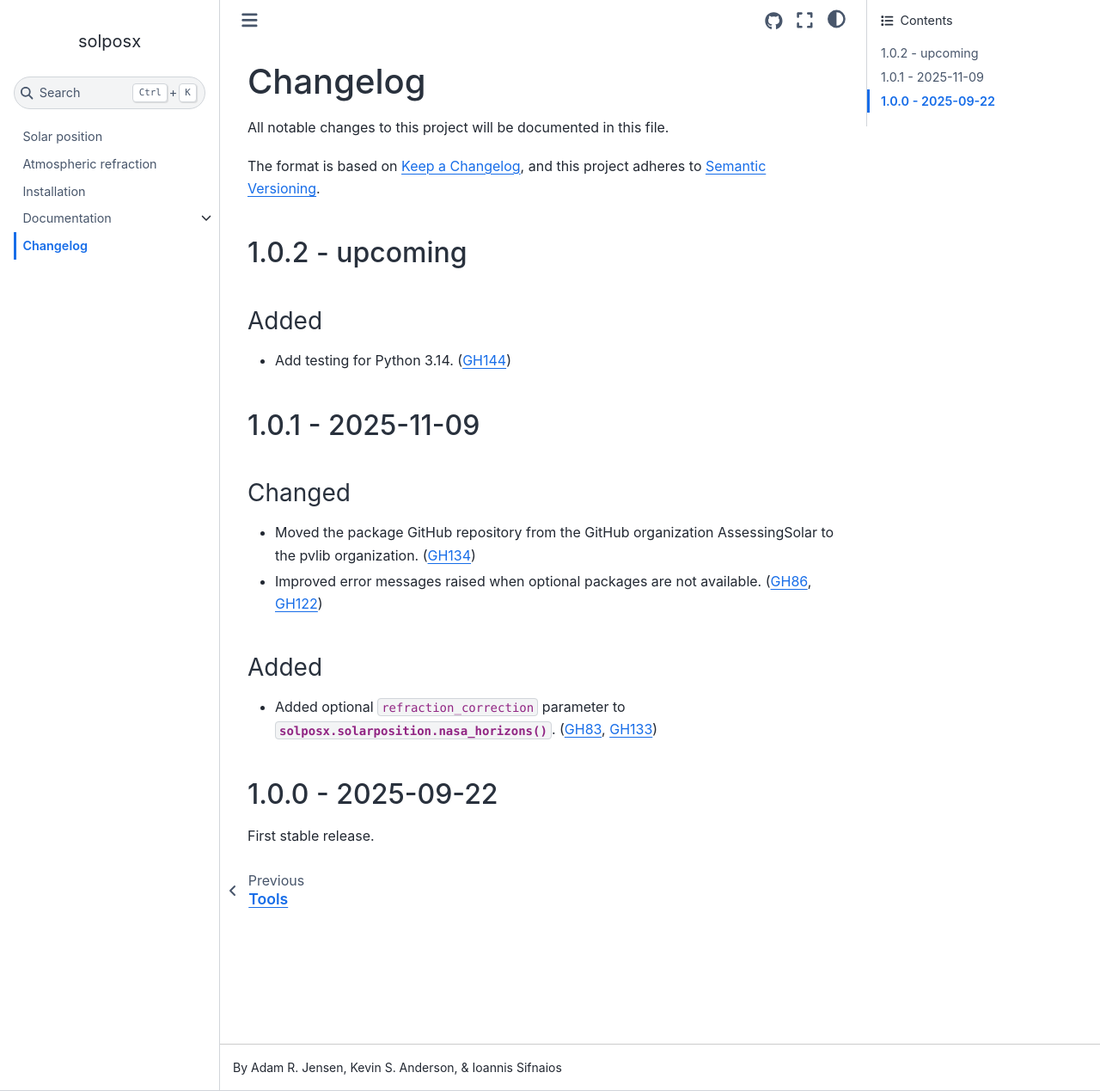
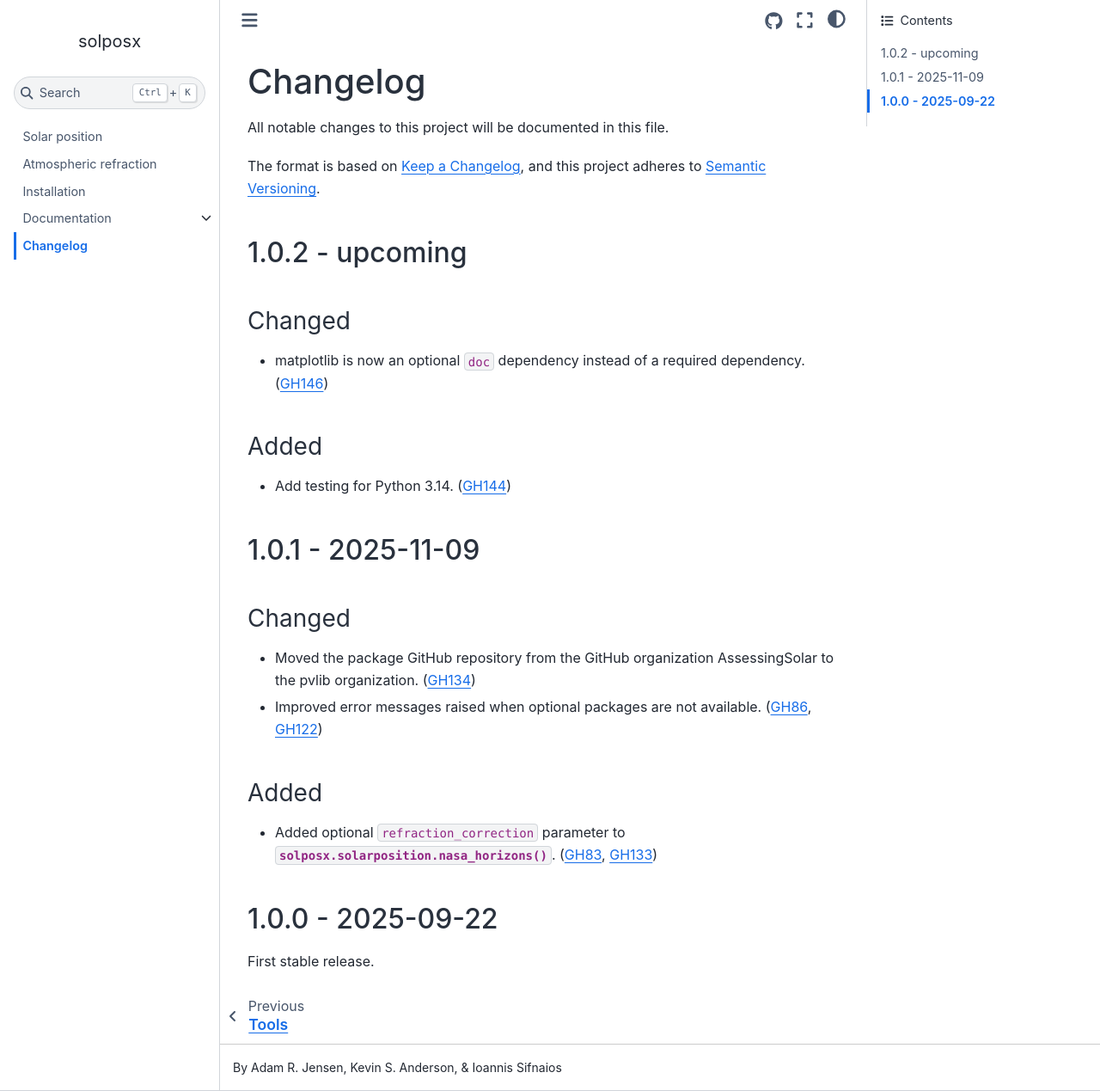
Before and after one commit to pvlib/solposx, a Sphinx documentation site: the page built from docs/source/whatsnew.rst, in a window 1280 px wide and 1269 px high. Shown: the whole window at 86% size. Built offline with Sphinx 7.4.7 and the Sphinx Book theme 1.1.4, drawn with Linux system fonts in a browser that asks for light colours.

Commit message:
Make matplotlib an optional [doc] dependency (#146)
* remove matplotlib dependency; add to doc deps

* whatsnew

---------

Co-authored-by: Adam R. Jensen <39184289+AdamRJensen@users.noreply.github.com>

```diff
--- a/docs/source/whatsnew.rst
+++ b/docs/source/whatsnew.rst
@@ -9,6 +9,11 @@
 
 1.0.2 - upcoming
 ----------------
+
+Changed
+^^^^^^^
+* matplotlib is now an optional ``doc`` dependency instead of a required
+  dependency. (:pull:`146`)
 
 Added
 ^^^^^
--- a/pyproject.toml
+++ b/pyproject.toml
@@ -40,7 +40,6 @@
 ]
 dependencies = [
     "numpy",
-    "matplotlib",
     "pandas",
     "pvlib",
 ]
@@ -56,6 +55,7 @@
     "sphinx-book-theme==1.1.4",
     "pvlib==0.13.0",
     "pandas==2.3.0",
+    "matplotlib==3.10.7",
 ]
 all = ["solposx[optional,test,doc]"]
 
```
